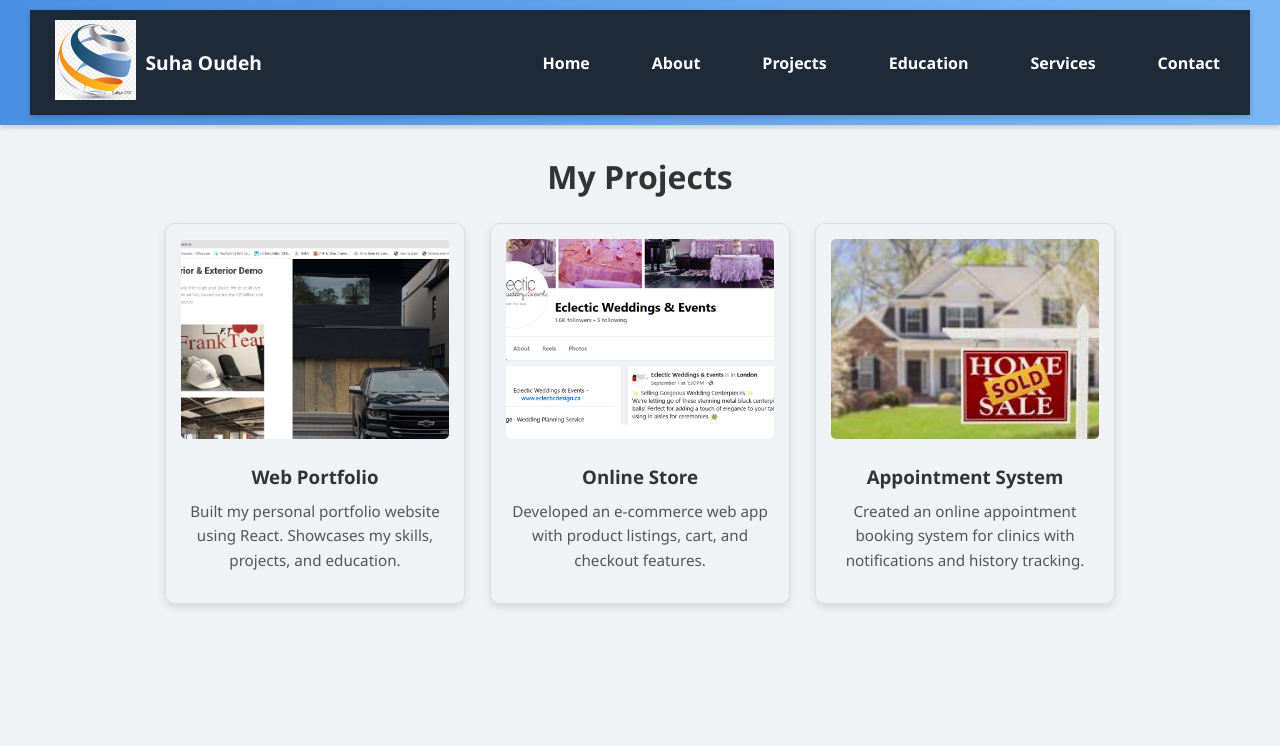
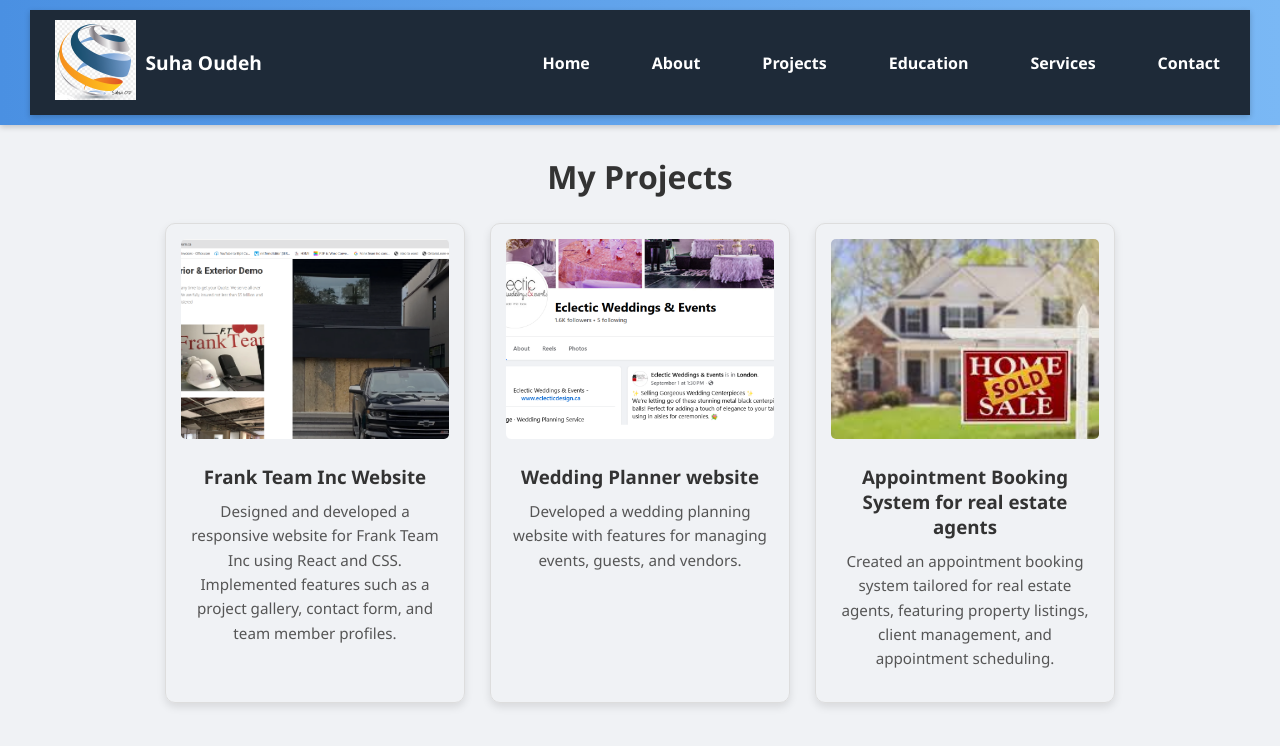
Before and after one commit to suhaoudeh/portfolio-site, a React (Vite) app: page /projects in a window 1280 px wide. Shown: the top 746 px of the page. Built offline with nearby package versions, Linux system fonts and the light colour scheme.

Commit message:
add Render Text

```diff
--- a/src/Components/Project.jsx
+++ b/src/Components/Project.jsx
@@ -8,21 +8,21 @@ export default function Project() {
   const projects = [
     {
       id: 1,
-      name: "Web Portfolio",
+      name: "Frank Team Inc Website",
       image: project1Img,
-      description: "Built my personal portfolio website using React. Showcases my skills, projects, and education.",
+      description: " Designed and developed a responsive website for Frank Team Inc using React and CSS. Implemented features such as a project gallery, contact form, and team member profiles. ",
     },
     {
       id: 2,
-      name: "Online Store",
+      name: "Wedding Planner website ",
       image: project2Img,
-      description: "Developed an e-commerce web app with product listings, cart, and checkout features.",
+      description: " Developed a wedding planning website with features for managing events, guests, and vendors.",
     },
     {
       id: 3,
-      name: "Appointment System",
+      name: " Appointment Booking System for real estate agents",
       image: project3Img,
-      description: "Created an online appointment booking system for clinics with notifications and history tracking.",
+      description: " Created an appointment booking system tailored for real estate agents, featuring property listings, client management, and appointment scheduling.",
     },
   ];
 
```
